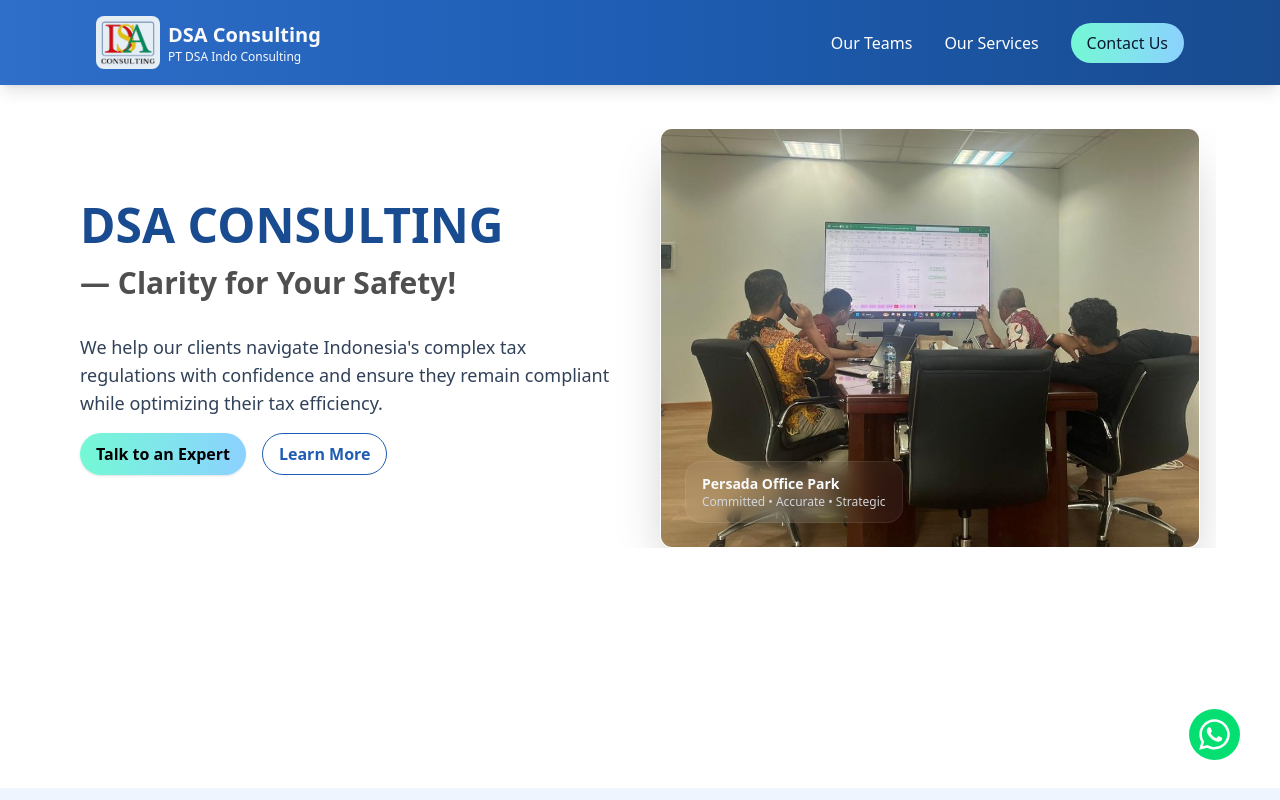
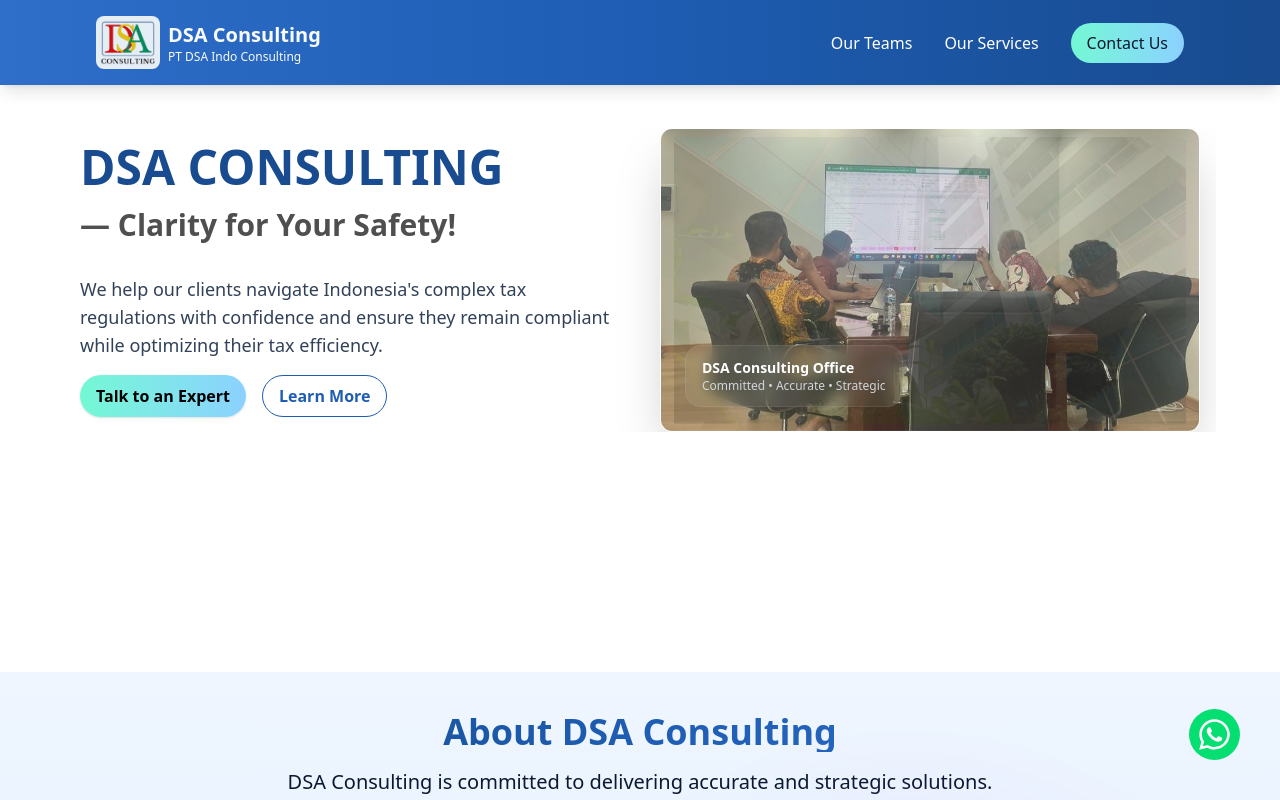
Before and after one commit to Mhilmy11/DSA_Indo_Consulting, a React (Vite) app: page / in a window 1280 px wide. Shown: the top 800 px of the page. Built offline with nearby package versions, Linux system fonts and the light colour scheme.

Commit message:
finalization to prod

```diff
--- a/src/components/Hero.jsx
+++ b/src/components/Hero.jsx
@@ -1,9 +1,30 @@
 import Container from "./Container";
 
 import HeroImage from "../assets/hero-image.jpeg";
+import HeroImage2 from "../assets/persada-office-park-2.jpg";
 import FramerMotion from "./FramerMotion";
+import { useState, useEffect } from "react";
+
+const FOR_HERO = [
+  {
+    activity: "Committed • Accurate • Strategic",
+    location: "DSA Consulting Office",
+    pict: HeroImage,
+  },
+  {
+    activity: "Committed • Accurate • Strategic",
+    location: "Persada Office Park",
+    pict: HeroImage2,
+  },
+];
 
 export default function Hero({ onViewAbout, onViewContact }) {
+  const [idx, setIdx] = useState(0);
+  useEffect(() => {
+    const t = setInterval(() => setIdx((i) => (i + 1) % FOR_HERO.length), 3000);
+    return () => clearInterval(t);
+  }, []);
+
   return (
     <div className="pt-32 md:pb-40 pb-20 font-sans overflow-x-hidden">
       <Container>
@@ -48,15 +69,24 @@
 
           <div>
             <FramerMotion animation="fade-right">
-              <div className=" aspect-auto rounded-xl overflow-hidden shadow-2xl border border-white/5">
+              <div className="aspect-[16/9] rounded-xl overflow-hidden shadow-2xl border border-white/5">
                 <div className="w-full h-full relative">
-                  <img src={HeroImage} alt="hero-image-dsa" />
-                  <div className=" hover:scale-105 transition duration-300 absolute left-6 bottom-6 bg-white/6 px-4 py-3 rounded-2xl backdrop-blur-sm border border-white/8">
-                    <div className="text-sm font-semibold text-lightText">
-                      Persada Office Park
+                  {FOR_HERO.map((b, i) => (
+                    <img
+                      key={b.id}
+                      src={b.pict}
+                      alt={b.activity}
+                      className={`absolute inset-0 w-full h-full object-cover transition-opacity duration-700 ${
+                        i === idx ? "opacity-100" : "opacity-0 scale-95"
+                      }`}
+                    />
+                  ))}
+                  <div className="absolute left-6 bottom-6 bg-white/6 px-4 py-3 rounded-2xl backdrop-blur-sm border border-white/8">
+                    <div className="text-sm font-semibold text-white">
+                      {FOR_HERO[idx].location}
                     </div>
                     <div className="text-xs text-gray-300">
-                      Committed • Accurate • Strategic
+                      {FOR_HERO[idx].activity}
                     </div>
                   </div>
                 </div>
```
